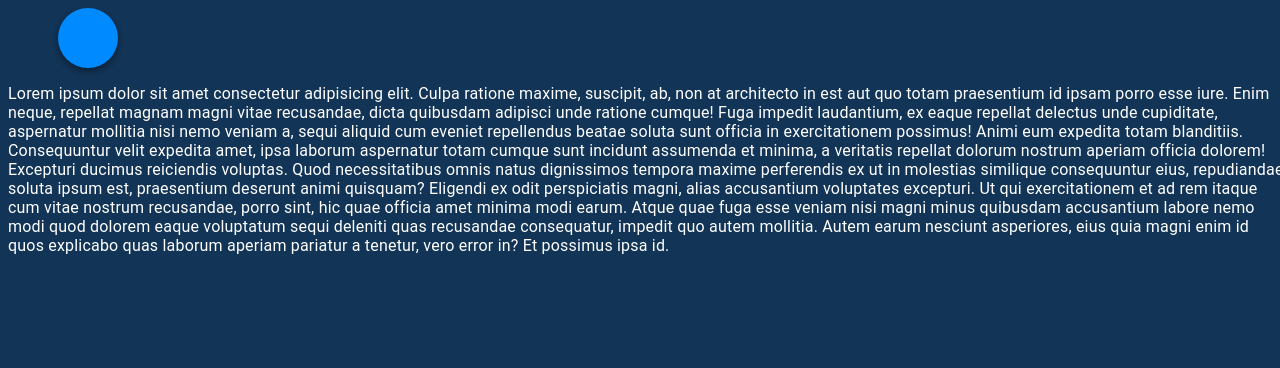
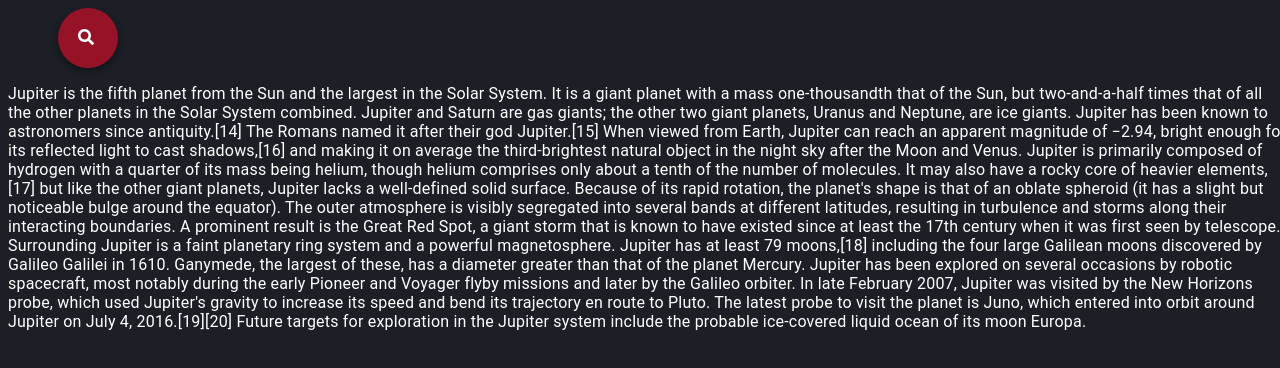
Before and after one commit to shivero/vue-fullscreen-material-search, a Vue app: page / in a window 1280 px wide. Shown: the top 368 px of the page. Built offline with nearby package versions, Linux system fonts and the light colour scheme.

Commit message:
prettier config

```diff
--- /dev/null
+++ b/sandbox.config.json
@@ -0,0 +1,5 @@
+{
+  "infiniteLoopProtection": true,
+  "hardReloadOnChange": false,
+  "view": "browser"
+}
--- a/src/components/HelloWorld.vue
+++ b/src/components/HelloWorld.vue
@@ -6,16 +6,24 @@
 
 <div class='control' @click="expandSearch">
     <div class='btn-material'>
-     <i class="fas fa-search icon-material-search"></i>
+     <font-awesome-icon icon="search" class="icon-material-search" />
     </div>
   </div>
 </div>
 
-<i class='fas fa-times icon-close' @click="collapseSearch"></i>
+<font-awesome-icon icon="times-circle" class="icon-close" @click="collapseSearch"/>
+
 <div class='search-input'>
   <input class='input-search' placeholder='Start Typing' type='text'>
 </div>
-<p>Lorem ipsum dolor sit amet consectetur adipisicing elit. Culpa ratione maxime, suscipit, ab, non at architecto in est aut quo totam praesentium id ipsam porro esse iure. Enim neque, repellat magnam magni vitae recusandae, dicta quibusdam adipisci unde ratione cumque! Fuga impedit laudantium, ex eaque repellat delectus unde cupiditate, aspernatur mollitia nisi nemo veniam a, sequi aliquid cum eveniet repellendus beatae soluta sunt officia in exercitationem possimus! Animi eum expedita totam blanditiis. Consequuntur velit expedita amet, ipsa laborum aspernatur totam cumque sunt incidunt assumenda et minima, a veritatis repellat dolorum nostrum aperiam officia dolorem! Excepturi ducimus reiciendis voluptas. Quod necessitatibus omnis natus dignissimos tempora maxime perferendis ex ut in molestias similique consequuntur eius, repudiandae soluta ipsum est, praesentium deserunt animi quisquam? Eligendi ex odit perspiciatis magni, alias accusantium voluptates excepturi. Ut qui exercitationem et ad rem itaque cum vitae nostrum recusandae, porro sint, hic quae officia amet minima modi earum. Atque quae fuga esse veniam nisi magni minus quibusdam accusantium labore nemo modi quod dolorem eaque voluptatum sequi deleniti quas recusandae consequatur, impedit quo autem mollitia. Autem earum nesciunt asperiores, eius quia magni enim id quos explicabo quas laborum aperiam pariatur a tenetur, vero error in? Et possimus ipsa id.</p>
+<p>
+
+Jupiter is the fifth planet from the Sun and the largest in the Solar System. It is a giant planet with a mass one-thousandth that of the Sun, but two-and-a-half times that of all the other planets in the Solar System combined. Jupiter and Saturn are gas giants; the other two giant planets, Uranus and Neptune, are ice giants. Jupiter has been known to astronomers since antiquity.[14] The Romans named it after their god Jupiter.[15] When viewed from Earth, Jupiter can reach an apparent magnitude of −2.94, bright enough for its reflected light to cast shadows,[16] and making it on average the third-brightest natural object in the night sky after the Moon and Venus.
+
+Jupiter is primarily composed of hydrogen with a quarter of its mass being helium, though helium comprises only about a tenth of the number of molecules. It may also have a rocky core of heavier elements,[17] but like the other giant planets, Jupiter lacks a well-defined solid surface. Because of its rapid rotation, the planet's shape is that of an oblate spheroid (it has a slight but noticeable bulge around the equator). The outer atmosphere is visibly segregated into several bands at different latitudes, resulting in turbulence and storms along their interacting boundaries. A prominent result is the Great Red Spot, a giant storm that is known to have existed since at least the 17th century when it was first seen by telescope. Surrounding Jupiter is a faint planetary ring system and a powerful magnetosphere. Jupiter has at least 79 moons,[18] including the four large Galilean moons discovered by Galileo Galilei in 1610. Ganymede, the largest of these, has a diameter greater than that of the planet Mercury.
+
+Jupiter has been explored on several occasions by robotic spacecraft, most notably during the early Pioneer and Voyager flyby missions and later by the Galileo orbiter. In late February 2007, Jupiter was visited by the New Horizons probe, which used Jupiter's gravity to increase its speed and bend its trajectory en route to Pluto. The latest probe to visit the planet is Juno, which entered into orbit around Jupiter on July 4, 2016.[19][20] Future targets for exploration in the Jupiter system include the probable ice-covered liquid ocean of its moon Europa.
+</p>
 </div>
 </template>
 
--- a/src/components/hello.scss
+++ b/src/components/hello.scss
@@ -1,13 +1,13 @@
-$color-header: #0a2947;
-$color-button: #008aff;
-$color-placeholder: #fff;
+$color-header: #24262d;
+$color-button: #961227;
+$color-placeholder: rgba(255, 255, 255, 0.5);
 $btn-material-size: 60px;
 html,
 body {
   width: 100%;
   height: 100%;
   overflow-x: hidden;
-  background-color: #123456;
+  background-color: #1c1f26;
 }
 
 body {
--- a/src/main.js
+++ b/src/main.js
@@ -2,8 +2,17 @@
 // (runtime-only or standalone) has been set in webpack.base.conf with an alias.
 import Vue from "vue";
 import App from "./App";
+import { library } from "@fortawesome/fontawesome-svg-core";
+import { faSearch, faTimesCircle } from "@fortawesome/free-solid-svg-icons";
+import { FontAwesomeIcon } from "@fortawesome/vue-fontawesome";
+
+library.add(faSearch, faTimesCircle);
+
+Vue.component("font-awesome-icon", FontAwesomeIcon);
+
 Vue.config.productionTip = false;
 
+Vue.component("font-awesome-icon", FontAwesomeIcon);
 /* eslint-disable no-new */
 new Vue({
   el: "#app",
```
Also changed, not shown: package.json (+16 -4 lines), 1 other file (tests, documents, lock files or other folders).
